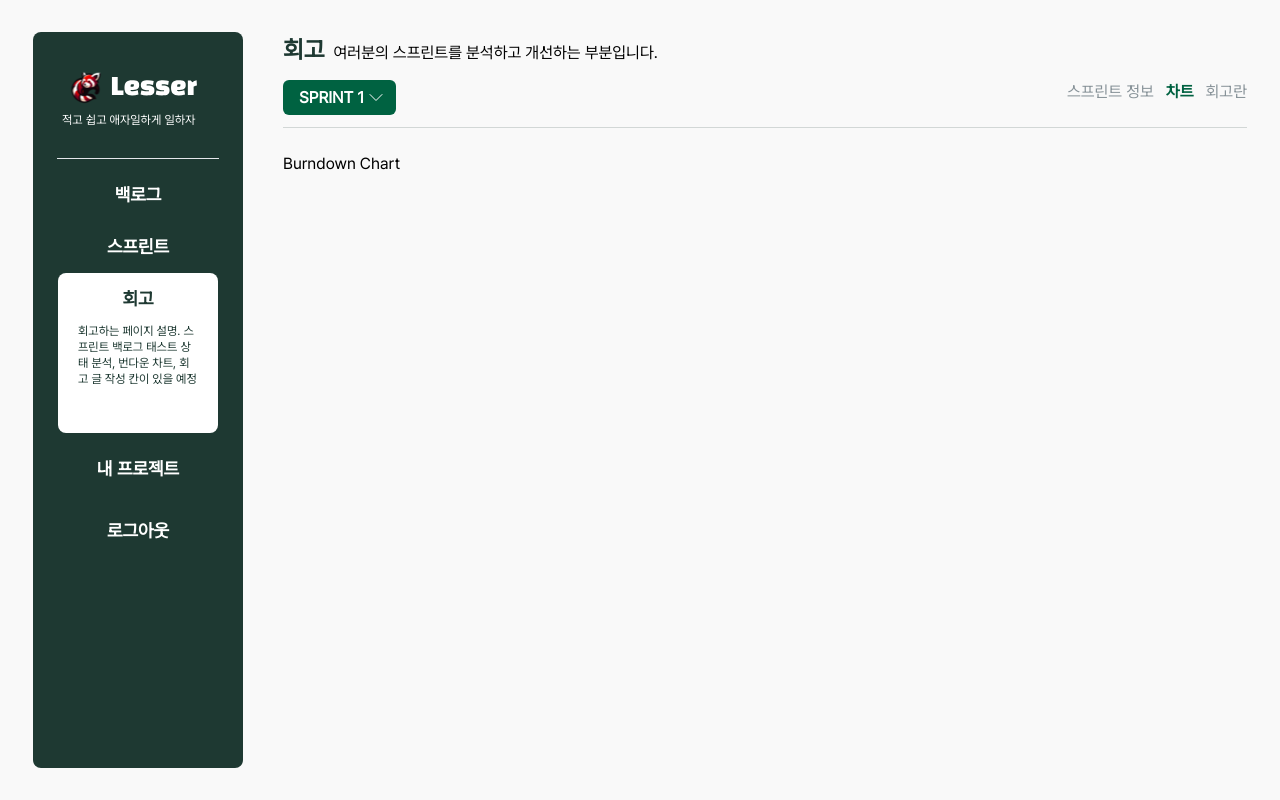
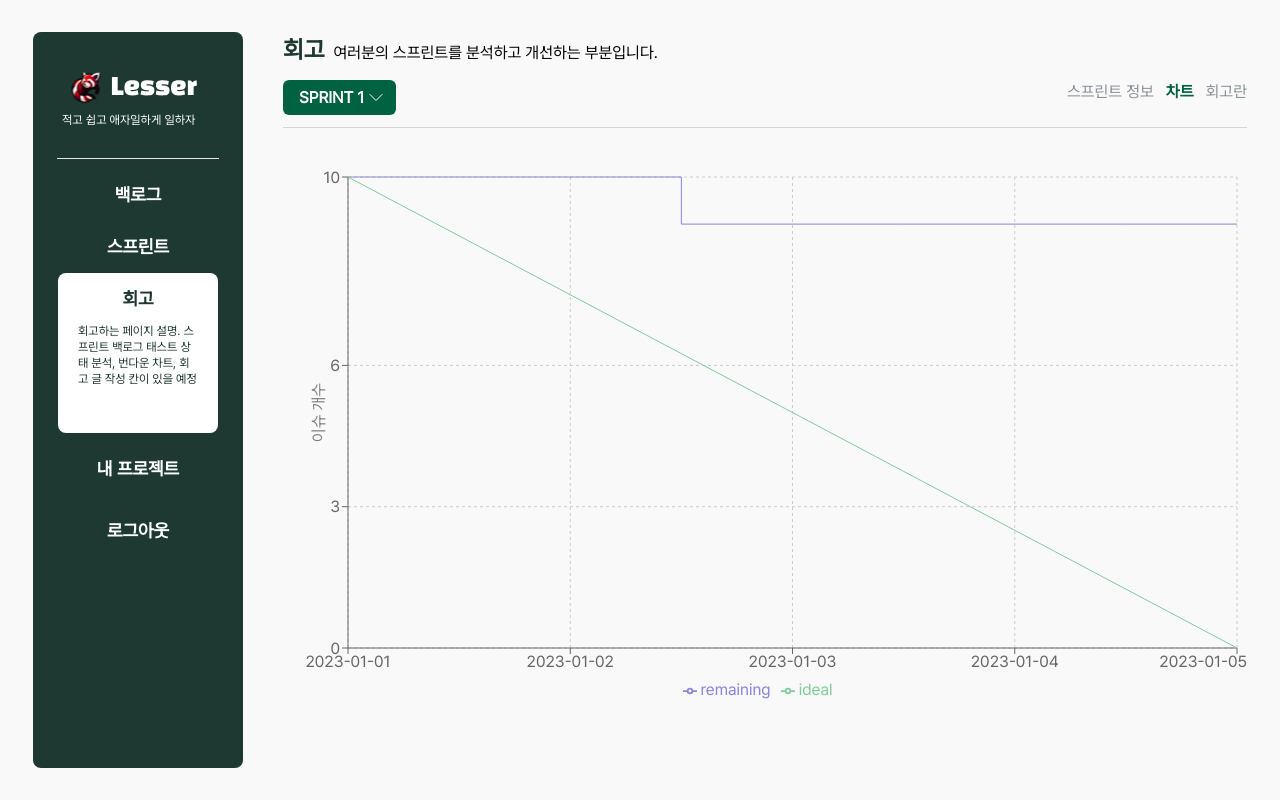
Before and after one commit to boostcampwm2023/web10-Lesser, a React (Vite) app in the folder FE/: page /review in a window 1280 px wide. Both pictures are taken after a click on the button "차트". Built offline with nearby package versions, Linux system fonts and the light colour scheme; no server answers.

Commit message:
feat: [review-read] 번다운 차트 구현

```diff
--- a/FE/src/components/review/ReviewChart.tsx
+++ b/FE/src/components/review/ReviewChart.tsx
@@ -1,3 +1,25 @@
-const ReviewChart = () => <div>Burndown Chart</div>;
+import { LineChart, Line, XAxis, YAxis, CartesianGrid, Tooltip, Legend } from 'recharts';
+
+const data = [
+  { date: '2023-01-01', remaining: 10, ideal: 10 },
+  { date: '2023-01-02', remaining: 10, ideal: 7.5 },
+  { date: '2023-01-03', remaining: 9, ideal: 5 },
+  { date: '2023-01-04', remaining: 9, ideal: 2.5 },
+  { date: '2023-01-05', remaining: 9, ideal: 0 },
+];
+
+const maxYValue = Math.max(...data.map((entry) => entry.ideal));
+
+const ReviewChart = () => (
+  <LineChart width={964} height={550} data={data} margin={{ top: 25, left: 5, right: 10 }}>
+    <CartesianGrid strokeDasharray="3 3" />
+    <XAxis dataKey="date" />
+    <YAxis dataKey="ideal" domain={[0, maxYValue]} label={{ value: '이슈 개수', angle: -90 }} />
+    <Tooltip />
+    <Legend />
+    <Line type="step" dataKey="remaining" stroke="#8884d8" dot={{ r: 0 }} activeDot={{ r: 5 }} />
+    <Line type="linear" dataKey="ideal" stroke="#82ca9d" dot={{ r: 0 }} activeDot={{ r: 0 }} />
+  </LineChart>
+);
 
 export default ReviewChart;
```
